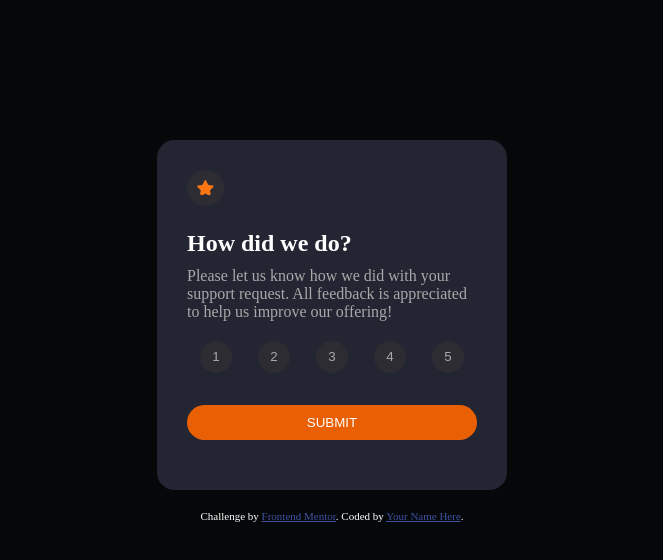
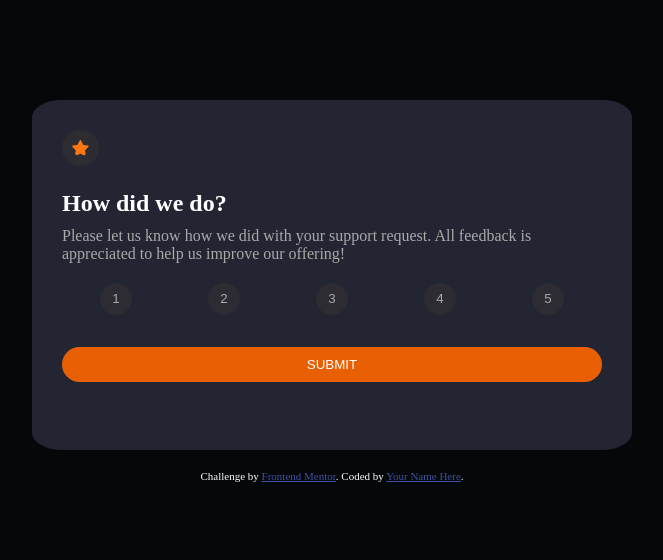
Before and after one commit to asma-rejeb/interactive-rating-component, a plain HTML site: page index.html in a window 1280 px wide. Shown: the whole page, without its empty margins (308-971 px from the left). Drawn offline with Linux system fonts and the light colour scheme.

Commit message:
second commit

```diff
--- a/index.html
+++ b/index.html
@@ -3,7 +3,6 @@
   <head>
     <meta charset="UTF-8" />
     <meta name="viewport" content="width=device-width, initial-scale=1.0" />
-    <!-- displays site properly based on user's device -->
     <link
       rel="icon"
       type="image/png"
@@ -14,8 +13,8 @@
     <title>Frontend Mentor | Interactive rating component</title>
   </head>
   <body>
+    <!-- Rating state start -->
     <div class="box">
-      <!-- Rating state start -->
       <img src="/images/icon-star.svg" alt="star" class="star" />
       <h2>How did we do?</h2>
 
@@ -44,11 +43,12 @@
       </div>
 
       <button class="submit">Submit</button>
+    </div>
       <!-- Rating state end -->
-    </div>
 
+
+    <!-- Thank you state start -->
     <div class="thanks hidden">
-      <!-- Thank you state start -->
       <img class="thanks-img" src="images/illustration-thank-you.svg" alt="" />
 
       <p class="select">You selected <span id="rating"></span> out of 5</p>
@@ -59,8 +59,9 @@
         We appreciate you taking the time to give a rating. If you ever need
         more support, don’t hesitate to get in touch!
       </p>
-      <!-- Thank you state end -->
+      <button class="again">Submit again</button>
     </div>
+  <!-- Thank you state end -->
 
     <div class="attribution">
       Challenge by
--- a/main.js
+++ b/main.js
@@ -3,18 +3,21 @@ var thanksBox= document.querySelector(".thanks")
 var list = document.querySelector(".ul")
 var rating= document.getElementById("rating")
 const submitBtn= document.querySelector(".submit")
+const submitAgain= document.querySelector(".again")
 var rates = document.querySelectorAll(".btn")
 
 submitBtn.addEventListener("click" , () => {
     thanksBox.classList.remove("hidden")
     mainBox.classList.add("hidden")
-
+})
+submitAgain.addEventListener("click" , () => {
+    thanksBox.classList.add("hidden")
+    mainBox.classList.remove("hidden")
 })
 
 rates.forEach((rate) => {
 
-    rate.addEventListener("click" , () =>{
-        console.log(rate.innerHTML);
-        rating.innerHTML = rate.innerHTML
-    })
+  rate.addEventListener("click" , () =>{
+      rating.innerHTML = rate.innerHTML
+  })
 })
--- a/style.css
+++ b/style.css
@@ -1,130 +1,147 @@
-*{
-    margin: 0;
-    padding: 0;
+* {
+    margin    : 0;
+    padding   : 0;
     box-sizing: border-box;
 }
 
-body{
-    background-color:  #050709;
-    display: flex;
-    justify-content: center;
-    align-items: center;
-    flex-direction: column;
-    margin:  140px auto ;
-
+body {
+    background-color: #050709;
+    display         : flex;
+    justify-content : center;
+    align-items     : center;
+    flex-direction  : column;
+    margin          : 100px auto;
 }
 
-.box .star{
+.box .star {
     background-color: #2d2c33;
-    border-radius: 50%;
-    padding: 10px;
-    margin-bottom: 20px;
+    border-radius   : 50%;
+    padding         : 10px;
+    margin-bottom   : 20px;
 }
 
-.box , .thanks{
-    background-color: rgb(36, 37, 51);
-    width: 350px;
-    height: 350px;
-    border-radius: 5%;
-    padding: 30px;
+@media (max-width: 767px) {
+    .box,
+    .thanks {
+        background-color: rgb(36, 37, 51);
+        width           : 250px;
+        height          : 400px;
+        border-radius   : 5%;
+        padding         : 30px;
+    }
+}
 
+@media (min-width: 768px) {
+    .box,
+    .thanks {
+        background-color: rgb(36, 37, 51);
+        width           : 450px;
+        height          : 400px;
+        border-radius   : 5%;
+        padding         : 30px;
+    }
 }
-.box h2 ,.thanks h2{
-    color: white;
+
+@media (min-width: 992px) {
+    .box,
+    .thanks {
+        background-color: rgb(36, 37, 51);
+        width           : 600px;
+        height          : 350px;
+        border-radius   : 5%;
+        padding         : 30px;
+    }
+}
+
+.box h2,
+.thanks h2 {
+    color         : white;
     padding-bottom: 10px;
-
 }
 
 .box p,
-.thanks p
-{
-    color: #A9A9A9;
+.thanks p {
+    color         : #A9A9A9;
     padding-bottom: 20px;
-
 }
 
-ul{
+ul {
     list-style-type: none;
-
-}
-.rate ul {
-    display: flex;
-    justify-content: space-around;
-    align-items: center;
-    margin-bottom: 2rem;
-}
-.rate ul li button{
-    background-color: #2d2c33;
-    color: #A9A9A9;
-    border-radius: 50%;
-    padding-top: 0.5rem;
-    width: 2rem;
-    height: 2rem;
-    /* margin: 20px 10px; */
-    border: none;
-}
-.rate ul li button:hover{
-    background-color: rgb(233, 95, 4);
-    color: white;
-
 }
 
-.rate ul li button:focus{
-    background-color: #2d2c33;
+.rate ul {
+    display        : flex;
+    justify-content: space-around;
+    align-items    : center;
+    margin-bottom  : 2rem;
 }
 
-.box button{
-    background-color: rgb(233, 95, 4);
-    color: white;
-    width: 100%;
-    border:none;
-    border-radius: 20px ;
-    padding: 10px;
-    text-transform: uppercase;
-
-
+.rate ul li button {
+    background-color: #2d2c33;
+    color           : #A9A9A9;
+    border-radius   : 50%;
+    padding-top     : 0.5rem;
+    width           : 2rem;
+    height          : 2rem;
+    border          : none;
 }
 
-
-.box button:hover{
-    background-color: white;
-    color: rgb(233, 95, 4);
+.rate ul li button:hover {
+    background-color: rgb(233, 95, 4);
+    color           : white;
 }
 
-
-
-
-.thanks .thanks-img{
-    display: block;
-    margin: 0 auto 2rem;
+.rate ul li button:focus {
+    background-color: lightgrey;
 }
 
-.thanks{
-    display: flex;
-    flex-direction: column;
-    align-items: center;
-    text-align: center;
-
-
+.box button,
+.thanks button {
+    background-color: rgb(233, 95, 4);
+    color           : white;
+    width           : 100%;
+    border          : none;
+    border-radius   : 20px;
+    padding         : 10px;
+    text-transform  : uppercase;
 }
 
-.hidden{
+.box button:hover .thanks button:hover {
+    background-color: white;
+    color           : rgb(233, 95, 4);
+}
+
+.thanks {
+    display       : flex;
+    flex-direction: column;
+    align-items   : center;
+    text-align    : center;
+}
+
+.hidden {
     display: none;
 }
-.thanks .select{
-    /* width: 100%; */
-    background-color: #2d2c33;
-    color: rgb(233, 111, 30);
-    padding: 10px ;
-    border-radius: 20px;
-    margin-bottom: 1rem;
+
+.thanks .thanks-img {
+    display: block;
+    margin : 0 auto 10px;
 }
 
+.thanks .select {
+    background-color: #2d2c33;
+    color           : rgb(233, 111, 30);
+    padding         : 10px;
+    border-radius   : 20px;
+    margin-bottom   : 10px;
+}
 
 .attribution {
     margin-top: 20px;
-    font-size: 11px;
+    font-size : 11px;
     text-align: center;
-    color: white;
+    color     : white;
 }
-.attribution a { color: hsl(228, 45%, 44%); }
+
+.attribution a {
+    color: hsl(228, 45%, 44%);
+}
```
